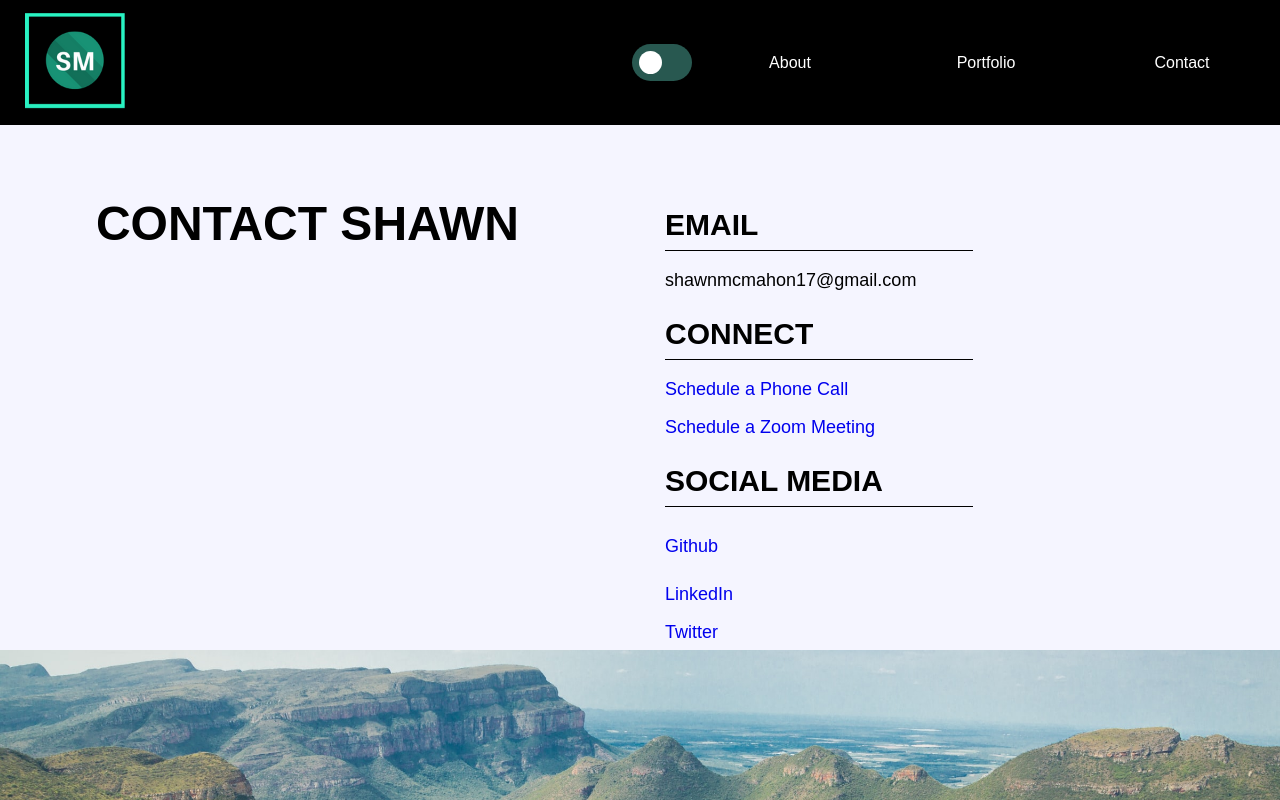
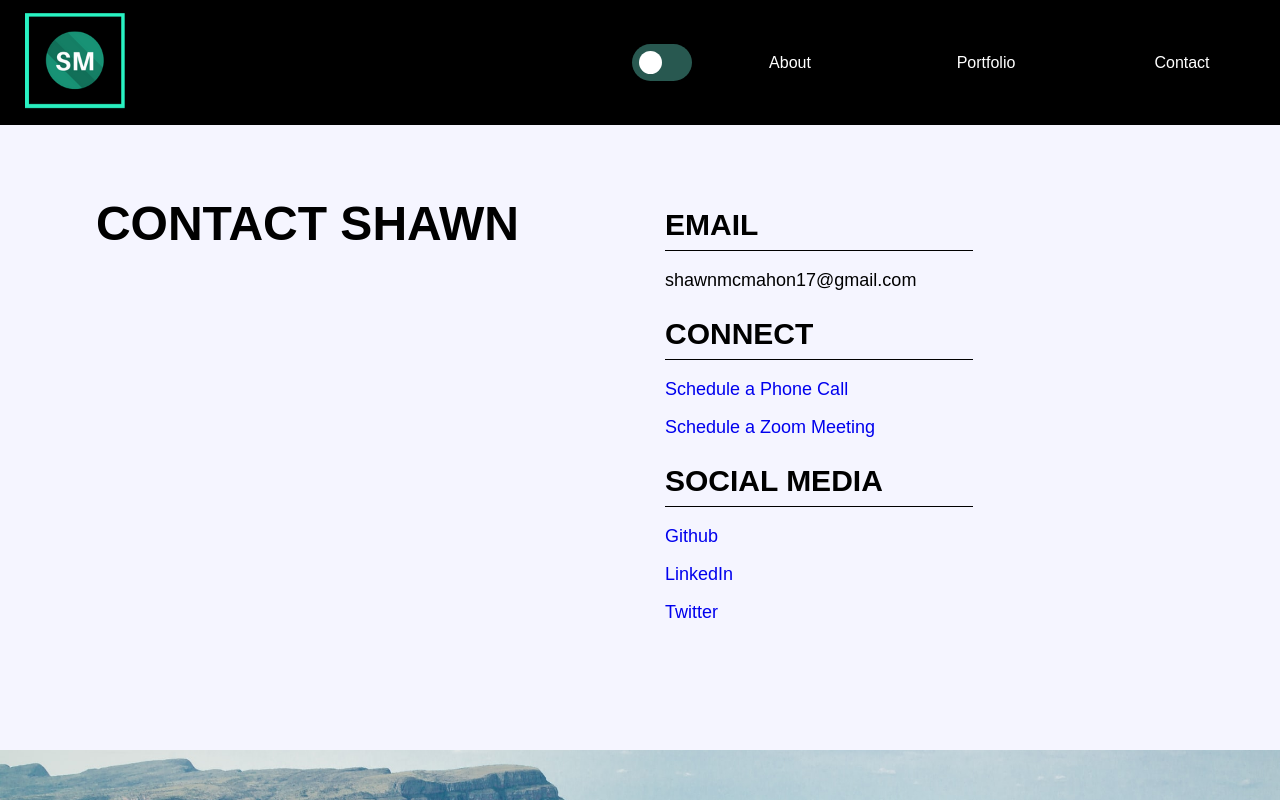
Before and after one commit to shawnmcmahon/portfolio, a React (Create React App) app: page /contact in a window 1280 px wide. Shown: the top 800 px of the page. Built offline with nearby package versions, Linux system fonts and the light colour scheme.

Commit message:
Fix padding in the contact component

```diff
--- a/src/Components/Contact/Contact.js
+++ b/src/Components/Contact/Contact.js
@@ -12,7 +12,7 @@ const Contact = () => {
           <div className="label-container">
             EMAIL
           </div>
-          <div className="contact">
+          <div className="contact email">
             shawnmcmahon17@gmail.com
           </div>
           <div className="label-container">
@@ -29,16 +29,16 @@ const Contact = () => {
           <div className="label-container">
             SOCIAL MEDIA
           </div>
-          <div className="contact-container">
+          <div className="contact">
           <ul>
             <a href="https://github.com/shawnmcmahon" className="contact">
                 <li className="contact">Github</li>
             </a>
             <a href="https://www.linkedin.com/in/shawnpmcmahon/" className="contact">
-                <li>LinkedIn</li>
+                <li className="contact">LinkedIn</li>
             </a>
             <a href="https://twitter.com/DOPE_A_MEAN" className="contact">
-              <li>Twitter</li>
+              <li className="contact">Twitter</li>
             </a>
           </ul>
           </div>
--- a/src/Components/Portfolio/Portfolio.js
+++ b/src/Components/Portfolio/Portfolio.js
@@ -93,7 +93,7 @@ const Portfolio = ({ pageStyle }) => {
   return (
     <section className={pageStyle === "Light Mode" ? " light-background projects-outter " : "dark-background projects-outter "} id="projects">
       <h2 className="portfolio-title">PROJECTS</h2>
-      <p className="warning">(Please be patient while Heroku wakes up the deployed sites)</p>
+      <p className={pageStyle === "Light Mode" ? " accent-text-light warning " : "accent-text-dark warning"}>(Please be patient while Heroku loads the deployed sites)</p>
         <div className='portfolio-container'>
           {!!portfolio && projectPreviews}
         </div>
--- a/src/styles/desktop/Contact.scss
+++ b/src/styles/desktop/Contact.scss
@@ -6,11 +6,10 @@
   height: 500px;
   display: flex;
   flex-direction: row;
+  padding: 150px 0 100px 0;
 }
 
-.extra-top-padding {
-  padding-top: 150px;
-}
+
 
 .contact-name {
   font-family: 'Prompt', sans-serif;
@@ -53,11 +52,15 @@
 .contact {
   width: 80%;
   height: auto;
-  padding: 20px 0 20px 0;
   font-weight: 300;
   text-decoration: none;
   background-color: $magnolia;
 }
+
+.email {
+  padding: 20px 0 20px 0;
+}
+
 
 li {
   text-decoration: none;
@@ -90,3 +93,32 @@ ul:active, li:active {
   object-fit: cover;
   object-position: 50% 50%;
 }
+
+// Light and Dark mode styles
+.light-background {
+  background-color: $magnolia;
+  color: $black
+}
+
+.dark-background {
+  background-color: $grey;
+  color: $white;
+}
+
+.light-mode-button {
+  background-color: $black;
+  color: $white;
+}
+
+.dark-mode-button {
+  background-color: $magnolia;
+  color: $black;
+}
+
+.accent-text-light {
+  color: $black;
+}
+
+.accent-text-dark {
+  color: $seaGreen;
+}
```
